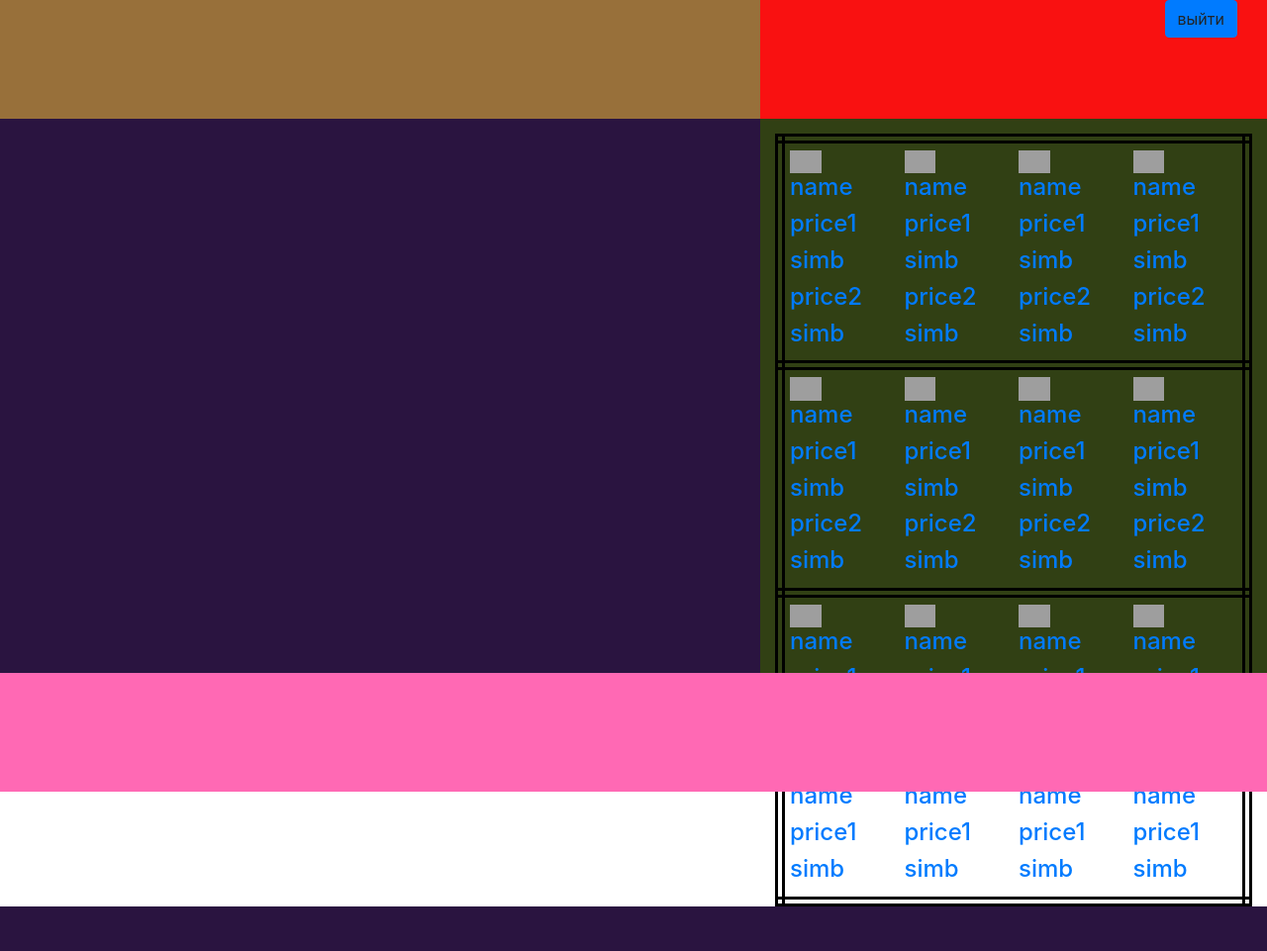
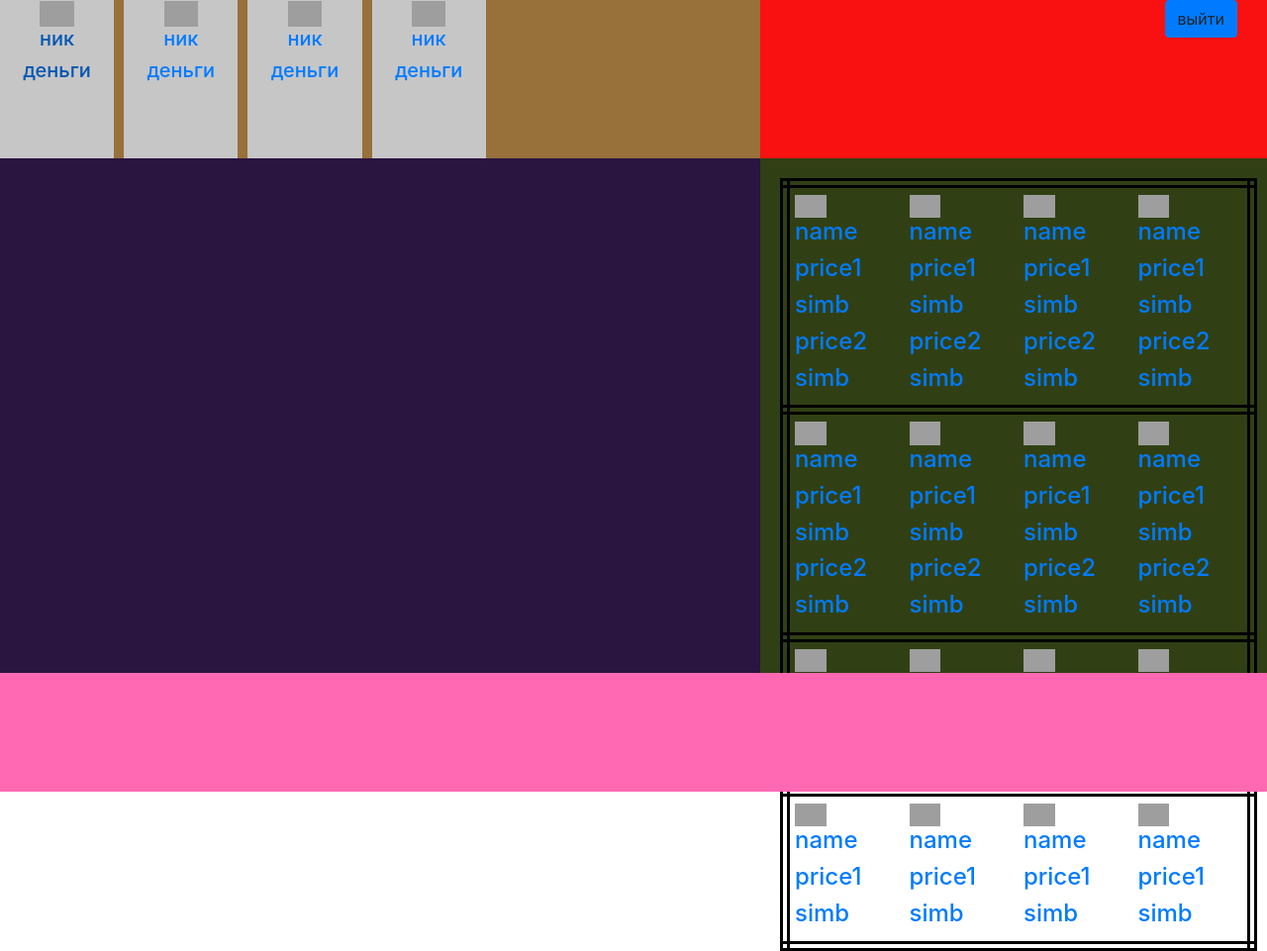
Before and after one commit to kalanod/KalanBirza, a Flask app: template templates/in_room.html in a window 1280 px wide. Shown: the whole page at 99% size. Before the commit the page ends 916 px from the top, so only its background shows below. Run offline with Flask 2, Linux system fonts and the light colour scheme; the template is opened without the code that fills it, so the values that code supplies are empty; some libraries are stand-ins or nearby versions; grey boxes are pictures that could not be loaded.

Commit message:
новое окно игры

```diff
--- a/templates/base.html
+++ b/templates/base.html
@@ -53,7 +53,7 @@
         $('#create_room').click(function () {
 
             //$('#create_room_result').text('Создана комната ' + $('#room_name').val());
-            $('#create_room_result').load('/create_room/' + $('#room_name').val() + "/" + $('#creator_id').text());
+            window.location.replace('/create_room/' + $('#room_name').val() + "/" + $('#creator_id').text());
             //console.log($('#name').text())
             //$('#create_room_result').text('main.php?name=');
 
--- a/templates/in_room.html
+++ b/templates/in_room.html
@@ -1,4 +1,3 @@
-
 <!doctype html>
 <html lang="en">
 <head>
@@ -17,45 +16,73 @@
 
         #players {
             width: 60%;
-            height: 15%;
+            height: 20%;
             background-color: #98703a;
             float: left
         }
 
         #board {
             width: 60%;
-            height: 70%;
+            height: 65%;
             background-color: #2a1440;
             float: left
         }
-        #price{
+
+        #price {
             width: 40%;
-            height: 70%;
+            height: 65%;
             background-color: #314014;
             float: left;
             padding: 15px;
         }
-        #me{
+
+        #me {
             width: 100%;
             height: 15%;
             background-color: hotpink;
             float: left;
         }
-        #menu{
+
+        #menu {
             width: 40%;
-            height: 15%;
+            height: 20%;
             float: left;
             background-color: #f91111;
         }
-        td{
+
+        td {
             width: 10%;
             height: 17.5%;
             padding: 5px;
+            margin: 5px;
+
         }
 
-        .img_stonk{
+        tr {
+            padding: 5px;
+            margin: 5px;
+        }
+
+        .img_stonk {
             width: 30%;
             float: top;
+        }
+
+        table {
+            border: 10px double black;
+            width: 100%;
+            height: 100%;
+            padding: 5px;
+            margin: 5px;
+        }
+
+        .player_card {
+            background-color: #c6c6c6;
+            float: left;
+            width: 15%;
+            height: 100%;
+            margin-right: 10px;
+            text-align: center;
         }
     </style>
 </head>
@@ -65,7 +92,38 @@
 {% endfor %}
 <div class="main">
     <div id="players">
+        <a href="#">
+            <div class="player_card">
+                <img src="https://antislang.ru/wp-content/uploads/лол-1.jpg" class="img_stonk">
 
+                <h5>ник</h5>
+                <h5>деньги</h5>
+            </div>
+        </a>
+        <a href="#">
+            <div class="player_card">
+                <img src="https://antislang.ru/wp-content/uploads/лол-1.jpg" class="img_stonk">
+
+                <h5>ник</h5>
+                <h5>деньги</h5>
+            </div>
+        </a>
+        <a href="#">
+            <div class="player_card">
+                <img src="https://antislang.ru/wp-content/uploads/лол-1.jpg" class="img_stonk">
+
+                <h5>ник</h5>
+                <h5>деньги</h5>
+            </div>
+        </a>
+        <a href="#">
+            <div class="player_card">
+                <img src="https://antislang.ru/wp-content/uploads/лол-1.jpg" class="img_stonk">
+
+                <h5>ник</h5>
+                <h5>деньги</h5>
+            </div>
+        </a>
     </div>
     <div id="menu">
         <a class="btn btn-primary" style="float: right; margin-right: 30px">выйти</a>
@@ -75,7 +133,7 @@
 
     </div>
     <div id="price">
-    <table style="border: 10px double black; width: 100%; height: 100%">
+        <table>
             <tr style="border: 10px double black; height: 17.5%;">
                 <td>
                     <a href="#" class="stonk_card">
```
Lines whose indentation alone changed are shown as unchanged.
